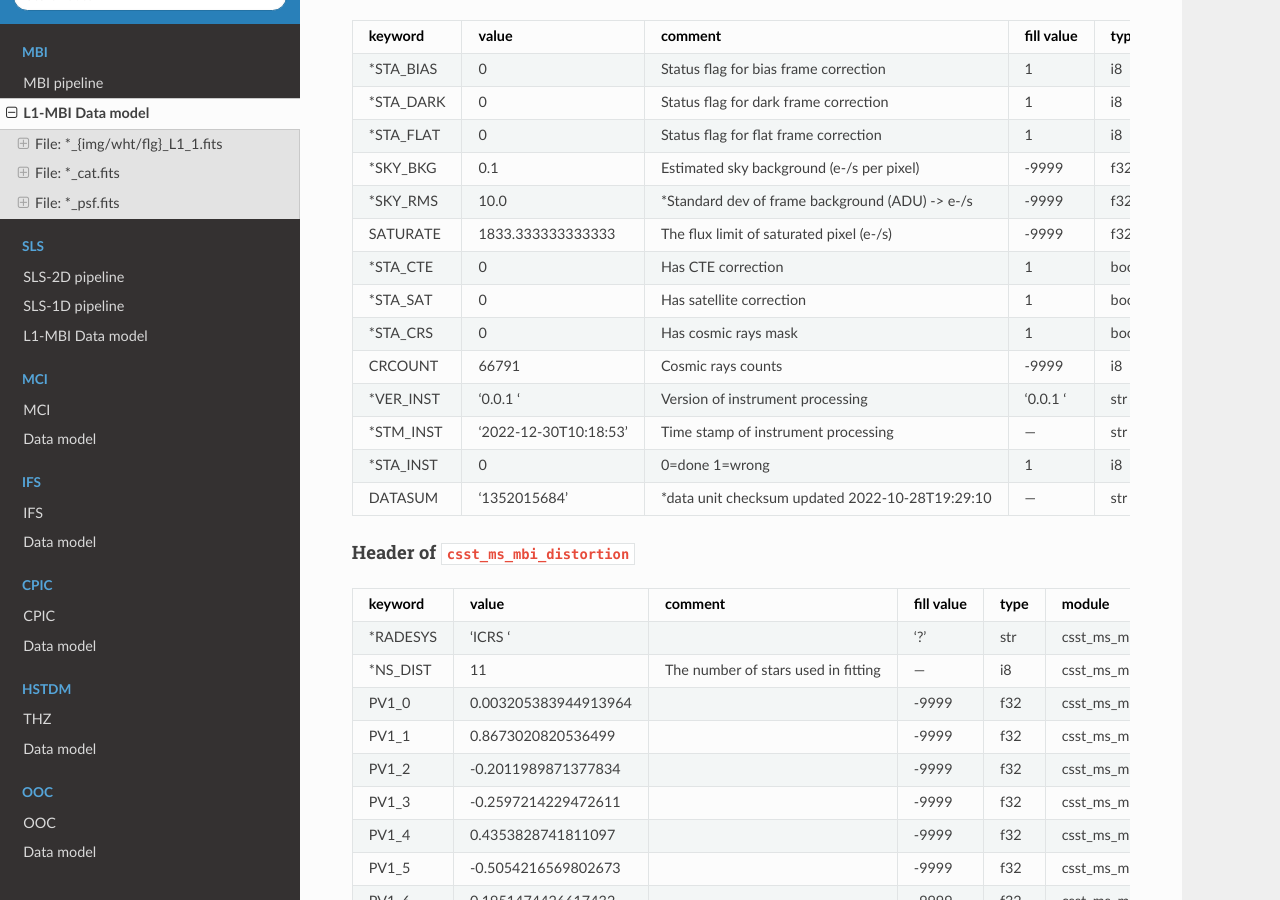
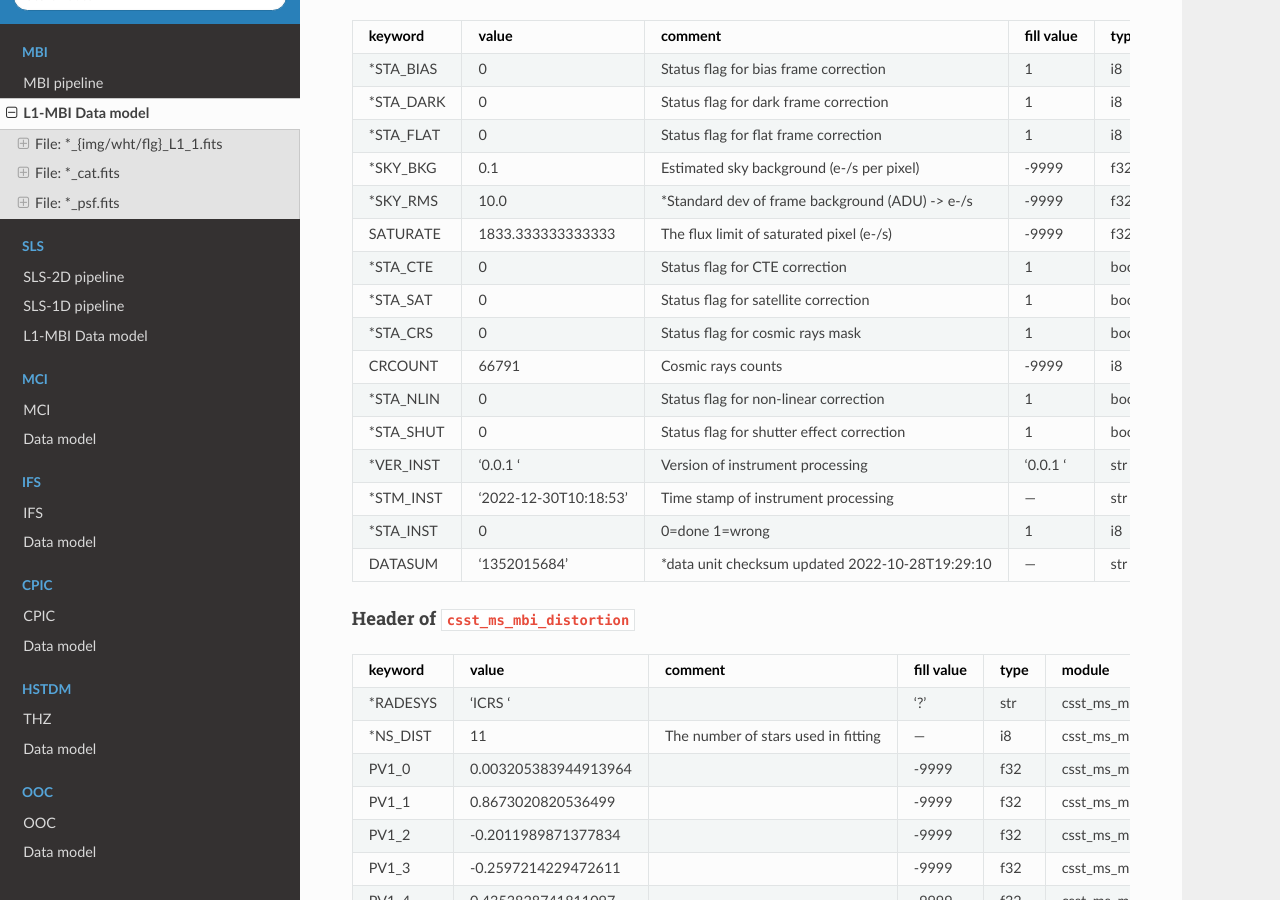
Before and after one commit to hypergravity/csst-doc-msc, a Sphinx documentation site: the page built from docs/source/mbi/data_model.md, in a window 1280 px wide and 900 px high, scrolled down 826 px. Built offline with Sphinx 7.4.7 and the Read the Docs theme 2.0.0, drawn with Linux system fonts in a browser that asks for light colours.

Commit message:
Update data_model.md

```diff
--- a/docs/source/mbi/data_model.md
+++ b/docs/source/mbi/data_model.md
@@ -35,10 +35,12 @@
 | *SKY_BKG  | 0.1                   | Estimated sky background (e-/s per pixel)       | -9999        | f32  | csst_ms_mbi_instrument   |
 | *SKY_RMS  | 10.0                  | *Standard dev of frame background (ADU) -> e-/s | -9999        | f32  | csst_ms_mbi_instrument   |
 | SATURATE  | 1833.333333333333     | The flux limit of saturated pixel (e-/s)        | -9999        | f32  | csst_ms_mbi_instrument   |
-| *STA_CTE  | 0                     | Has CTE correction                              | 1            | bool | csst_ms_mbi_instrument   |
-| *STA_SAT  | 0                     | Has satellite correction                        | 1            | bool | csst_ms_mbi_instrument   |
-| *STA_CRS  | 0                     | Has cosmic rays mask                            | 1            | bool | csst_ms_mbi_instrument   |
+| *STA_CTE  | 0                     | Status flag for CTE correction                  | 1            | bool | csst_ms_mbi_instrument   |
+| *STA_SAT  | 0                     | Status flag for satellite correction            | 1            | bool | csst_ms_mbi_instrument   |
+| *STA_CRS  | 0                     | Status flag for cosmic rays mask                | 1            | bool | csst_ms_mbi_instrument   |
 | CRCOUNT   | 66791                 | Cosmic rays counts                              | -9999        | i8   | csst_ms_mbi_instrument   |
+| *STA_NLIN | 0                     | Status flag for non-linear correction           | 1            | bool | csst_ms_mbi_instrument   |
+| *STA_SHUT | 0                     | Status flag for shutter effect correction       | 1            | bool | csst_ms_mbi_instrument   |
 | *VER_INST | '0.0.1   '            | Version of instrument processing                | '0.0.1   '   | str  | csst_ms_mbi_instrument   |
 | *STM_INST | '2022-12-30T10:18:53' | Time stamp of instrument processing             | ---          | str  | csst_ms_mbi_instrument   |
 | *STA_INST | 0                     | 0=done 1=wrong                                  | 1            | i8   | csst_ms_mbi_distortion   |
```
